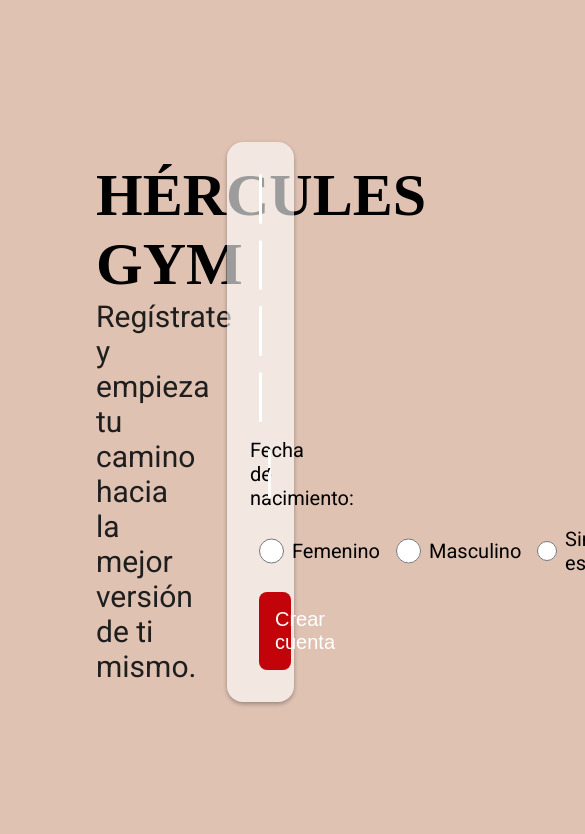
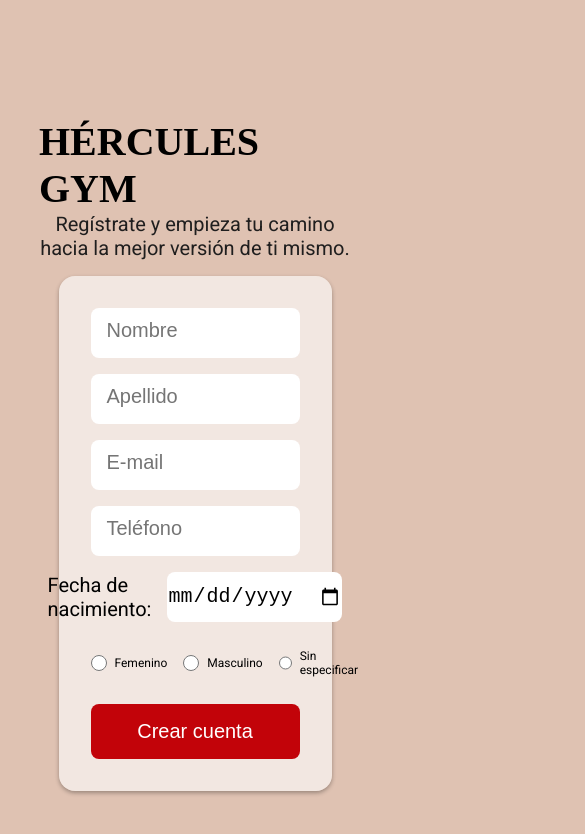
Before and after one commit to connibmm/ProyectoIntegradorDW, a plain HTML site: page signup.html in a window 390 px wide. Shown: the top 834 px of the page, 585 px wide, since content can reach past the window. Drawn offline with Linux system fonts and the light colour scheme; a web font is replaced by a local one.

Commit message:
subo correccion

```diff
--- a/login.css
+++ b/login.css
@@ -95,3 +95,37 @@ button a{
     text-decoration: none;
     font-size: 20px;
 }
+
+@media (max-width: 1145px){
+    main{
+        display: flex;
+        flex-direction: column;
+    }
+
+    main section{
+        width: 80%;
+    }
+
+    main section h1{
+        font-size: 50px;
+        text-align: center;
+    }
+
+    main section p{
+        text-align: center;
+    }
+
+    main form{
+        width: 70%;
+    }
+}
+
+@media (max-width: 996px){
+    main section h1{
+        font-size: 40px;
+    }
+
+    main section p{
+        font-size: 22px;
+    }
+}
--- a/signup.css
+++ b/signup.css
@@ -125,3 +125,75 @@ button a{
     text-decoration: none;
     font-size: 20px;
 }
+
+@media (max-width: 1266px){
+    #genero label{
+        font-size: 18px;
+    }
+}
+
+@media (max-width: 1204px){
+    #genero label{
+        font-size: 16px;
+    }
+}
+
+@media (max-width: 1144px){
+    main section h1{
+        font-size: 50px;
+    }
+
+    #genero label{
+        font-size: 15px;
+    }
+}
+
+@media (max-width: 1111px){
+    main{
+        display: flex;
+        flex-direction: column;
+        justify-content: center;
+        align-items: center;
+        gap: 1rem;
+        margin-top: 2rem;
+        margin-bottom: 2rem;
+    }
+
+    main section{
+        width: 80%;
+        align-items: center;
+    }
+
+    main section p{
+        text-align: center;
+        font-size: 25px;
+    }
+
+    main form{
+        width: 70%;
+    }
+}
+
+@media (max-width: 566px){
+    main{
+        margin-top: 2rem;
+        margin-bottom: 2rem;
+    }
+
+    #genero input{
+        width: 16px;
+    }
+    #genero label{
+        font-size: 12px;
+    }
+}
+
+@media (max-width: 483px){
+    main section h1{
+        font-size: 40px;
+    }
+
+    main section p{
+        font-size: 20px;
+    }
+}
```
Also changed, not shown: index.html (+2 -9 lines).
